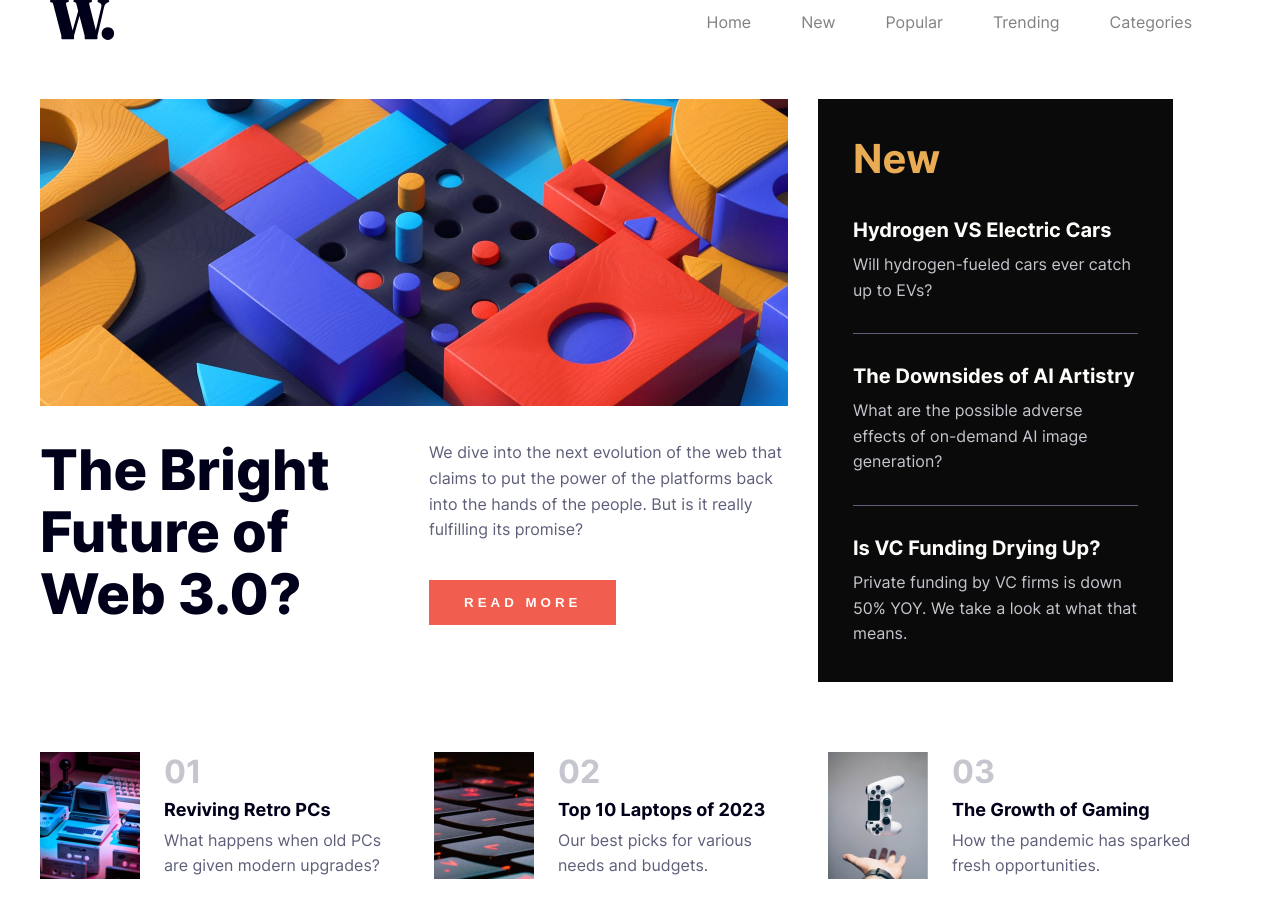
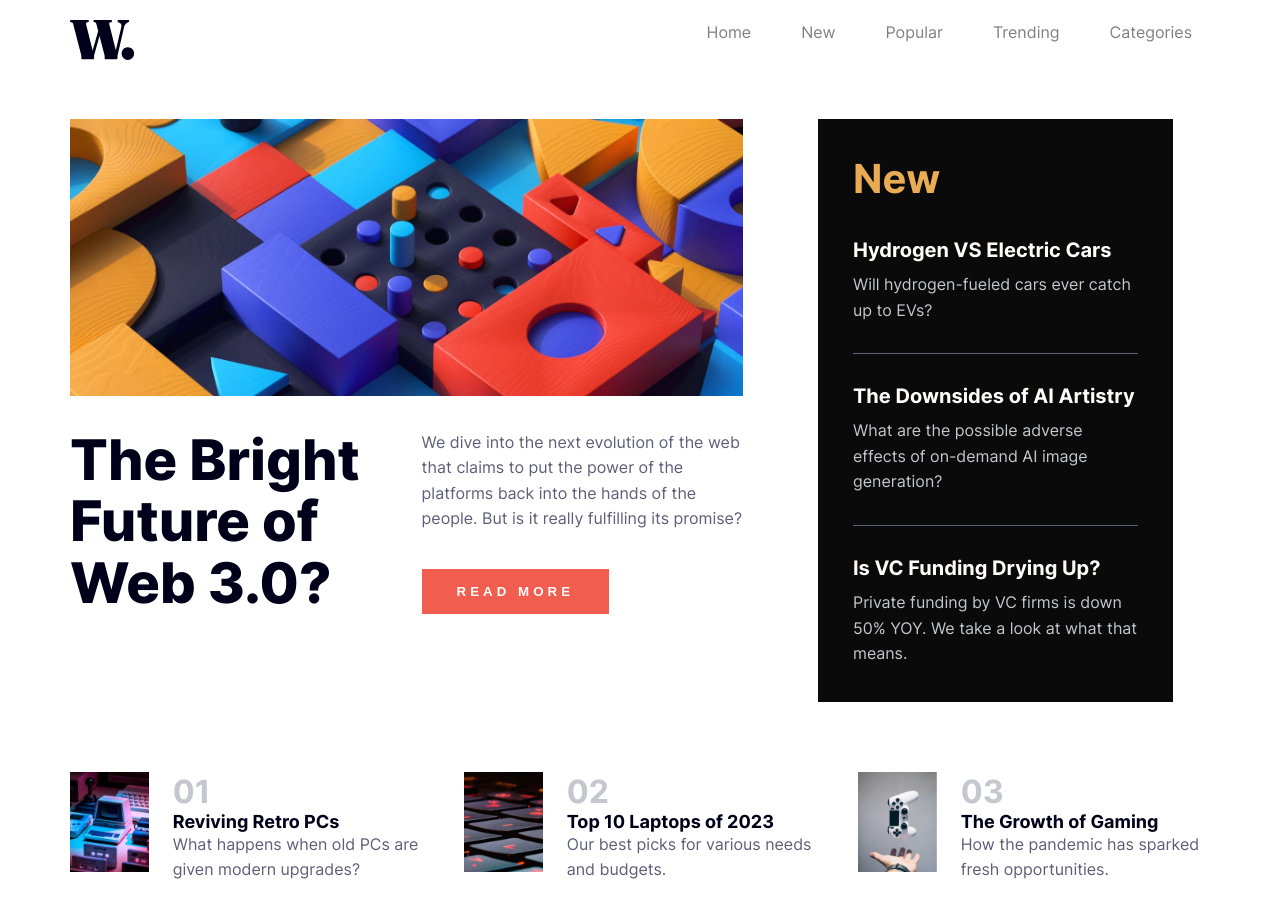
Before and after one commit to meshackkiplimo/day_5-assesment, a plain HTML site: page index.html in a window 1280 px wide. Before the commit the page ends 879 px from the top, so only its background shows below. Drawn offline with Linux system fonts and the light colour scheme.

Commit message:
Update styles for layout and spacing adjustments in navigation and hero sections

```diff
--- a/styles.css
+++ b/styles.css
@@ -39,7 +39,8 @@ nav {
 }
 .logo{
     align-items: start;
-    margin-left: 10px;
+    margin-left: 30px;
+    margin-top: 20px;
 }
 
 .nav-links {
@@ -71,14 +72,17 @@ nav {
 
 
 .hero img {
-    width: 100%;
+    width: 90%;
     margin-bottom: 30px;
+    margin-left: 30px;
 }
 
 .hero-content {
     display: grid;
     grid-template-columns: 1fr 1fr;
     gap: 30px;
+    width: 90%;
+    margin-left: 30px;
 }
 
 .hero-content h1 {
@@ -161,6 +165,8 @@ button:hover {
     grid-template-columns: repeat(3, 1fr);
     gap: 30px;
     width: 100%;
+    margin-left: 30px;
+    margin-bottom: 30px;
 }
 
 .article-card {
@@ -169,8 +175,8 @@ button:hover {
 }
 
 .article-card img {
-    width: 100px;
-    height: 127px;
+    width: 90px;
+    height: 100px;
     object-fit: cover;
 }
 
```
